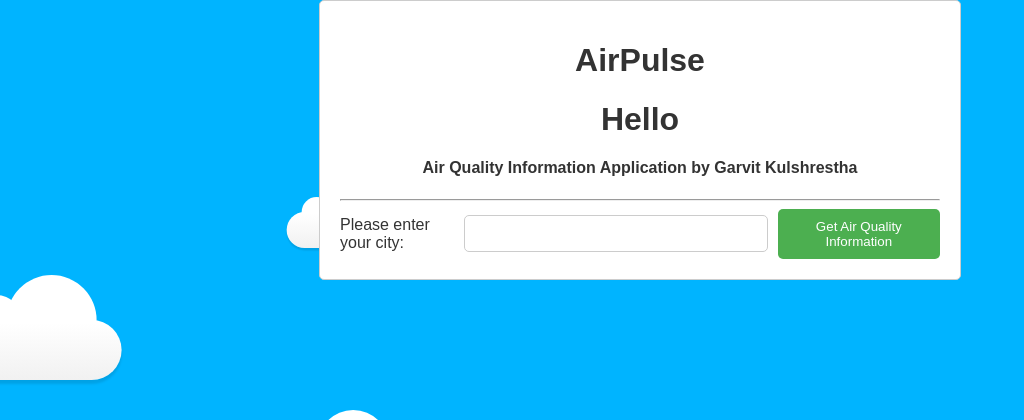
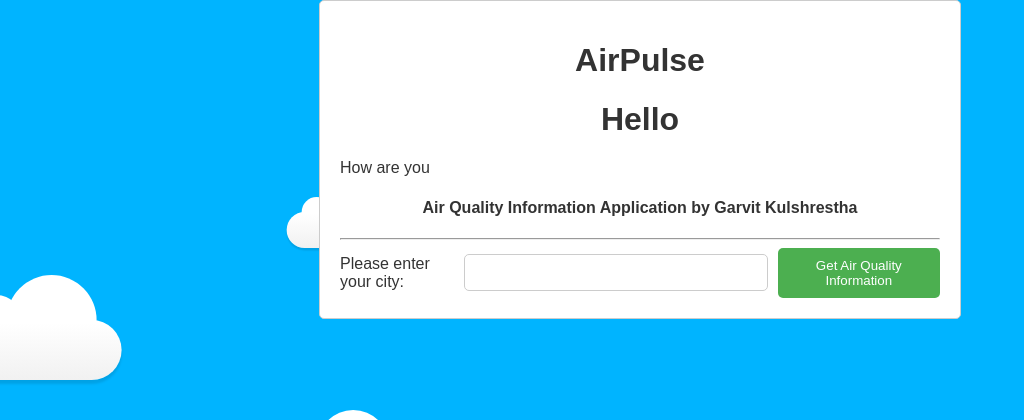
Before and after one commit to PratikTech07/AirPulse, a Flask app: page / in a window 1280 px wide. Shown: the top 420 px of the page, without its empty margins (0-1024 px from the left). Run offline with Flask 3, Linux system fonts and the light colour scheme.

Commit message:
Hello there

```diff
--- a/templates/index.html
+++ b/templates/index.html
@@ -234,6 +234,7 @@ top: -90px;
 
   <h1>AirPulse</h1>
   <h1>Hello </h1>
+  <hello> How are you </hello>
 
   <h4>Air Quality Information Application by Garvit Kulshrestha</h4>
 
```
